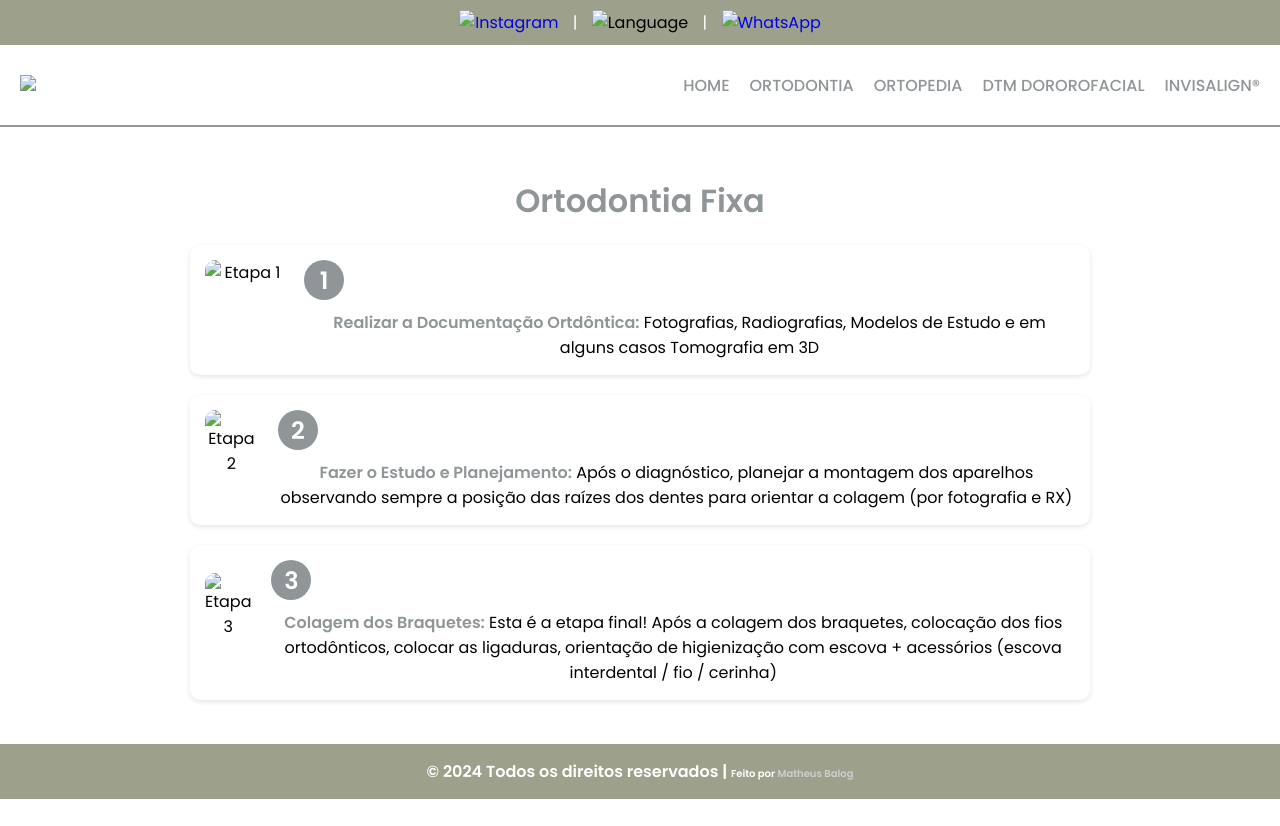
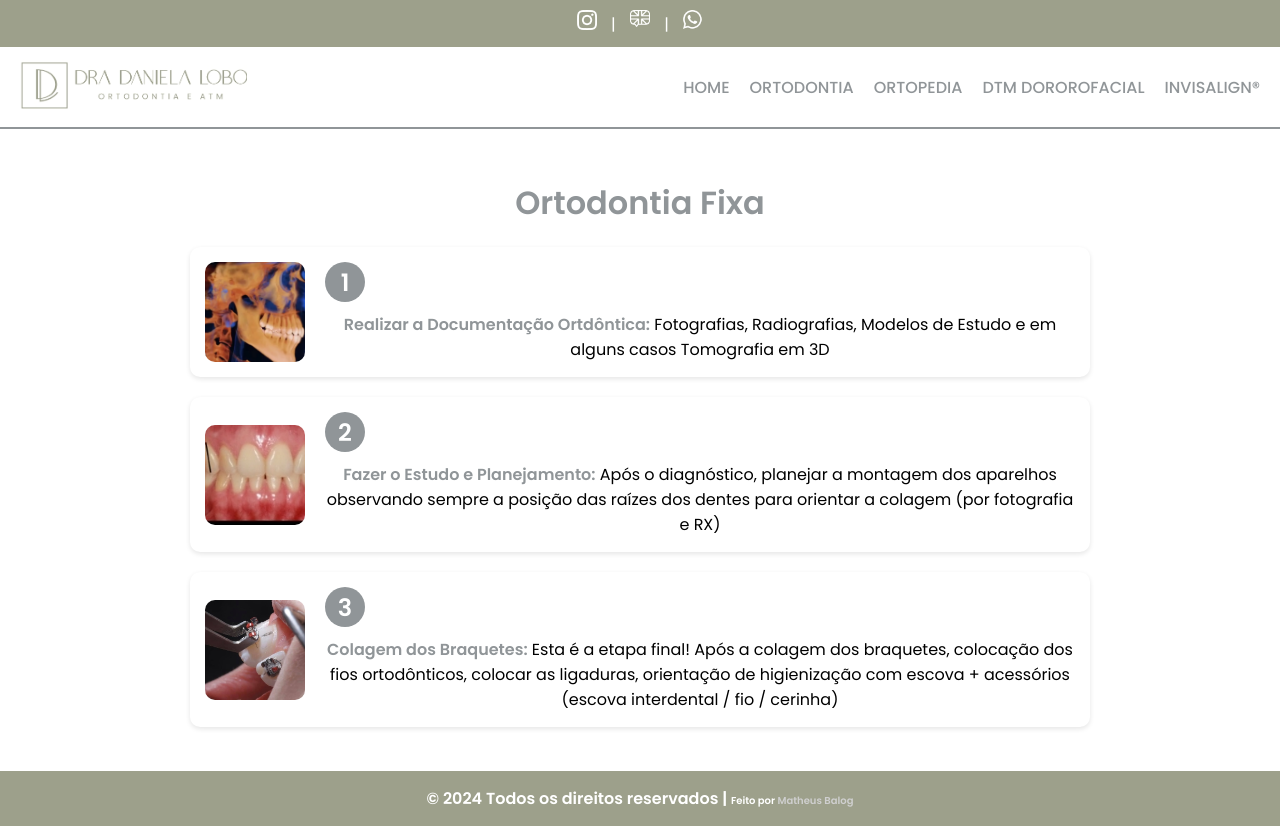
Before and after one commit to matheusbalog/danilobo, a plain HTML site: page ortodontia.html in a window 1280 px wide. Before the commit the page ends 800 px from the top, so only its background shows below. Drawn offline with Linux system fonts and the light colour scheme.

Commit message:
Update ortodontia.html

```diff
--- a/ortodontia.html
+++ b/ortodontia.html
@@ -5,20 +5,20 @@
   <meta name="viewport" content="width=device-width, initial-scale=1.0">
   <title>Hamburger Menu</title>
   <link rel="stylesheet" href="style.css">
-  <link rel="shortcut icon" href="assets/img/favicon.ico" type="image/x-icon">
+  <link rel="shortcut icon" href="assets/imgs/favicon.ico" type="image/x-icon">
 </head>
 <body>
   <div class="above-navbar">
-    <a target="_blank" href="https://www.instagram.com/dradanielalobo/" style="text-decoration: none;"><img src="assets/img/instagram.png" alt="Instagram" ></a>
+    <a target="_blank" href="https://www.instagram.com/dradanielalobo/" style="text-decoration: none;"><img src="assets/imgs/instagram.png" alt="Instagram" ></a>
     <span>|</span>
-    <img src="assets/img/english-language.png" alt="Language">
+    <img src="assets/imgs/english-language.png" alt="Language">
     <span>|</span>
-    <a target="_blank" href="https://wa.me/5512997124300" style="text-decoration: none;"><img src="assets/img/whatsapp.png" alt="WhatsApp"></a>
+    <a target="_blank" href="https://wa.me/5512997124300" style="text-decoration: none;"><img src="assets/imgs/whatsapp.png" alt="WhatsApp"></a>
   </div>
 
   <nav class="navbar">
     <div class="logo">
-      <img src="assets/img/Captura de tela_22-1-2025_113214_drive.google.com.jpeg">
+      <img src="assets/imgs/Captura de tela_22-1-2025_113214_drive.google.com.jpeg">
     </div>
     <button class="hamburger" onclick="toggleMenu()">☰</button>
     <div class="nav-links" id="navLinks">
@@ -38,21 +38,21 @@
     <h2 class="section-title">Ortodontia Fixa</h2>
     <div class="steps">
       <div class="step">
-        <img src="assets/img/diagnostico.jpeg" alt="Etapa 1" class="step-image">
+        <img src="assets/imgs/diagnostico.jpeg" alt="Etapa 1" class="step-image">
         <div class="step-content">
           <span class="step-number">1</span>
           <p class="step-description"><span style="color: #909598; font-weight: bold;">Realizar a Documentação Ortdôntica:</span> Fotografias, Radiografias, Modelos de Estudo e em alguns casos Tomografia em 3D</p>
         </div>
       </div>
       <div class="step">
-        <img src="assets/img/posicao.jpeg" alt="Etapa 2" class="step-image">
+        <img src="assets/imgs/posicao.jpeg" alt="Etapa 2" class="step-image">
         <div class="step-content">
           <span class="step-number">2</span>
           <p class="step-description"><span style="color: #909598; font-weight: bold;">Fazer o Estudo e Planejamento:</span> Após o diagnóstico, planejar a montagem dos aparelhos observando sempre a posição das raízes dos dentes para orientar a colagem (por fotografia e RX)</p>
         </div>
       </div>
       <div class="step">
-        <img src="assets/img/colagem.jpeg" alt="Etapa 3" class="step-image">
+        <img src="assets/imgs/colagem.jpeg" alt="Etapa 3" class="step-image">
         <div class="step-content">
           <span class="step-number">3</span>
           <p class="step-description"><span style="color: #909598; font-weight: bold;">Colagem dos Braquetes:</span> Esta é a etapa final! Após a colagem dos braquetes, colocação dos fios ortodônticos, colocar as ligaduras, orientação de higienização com escova + acessórios (escova interdental / fio / cerinha)</p>
```
